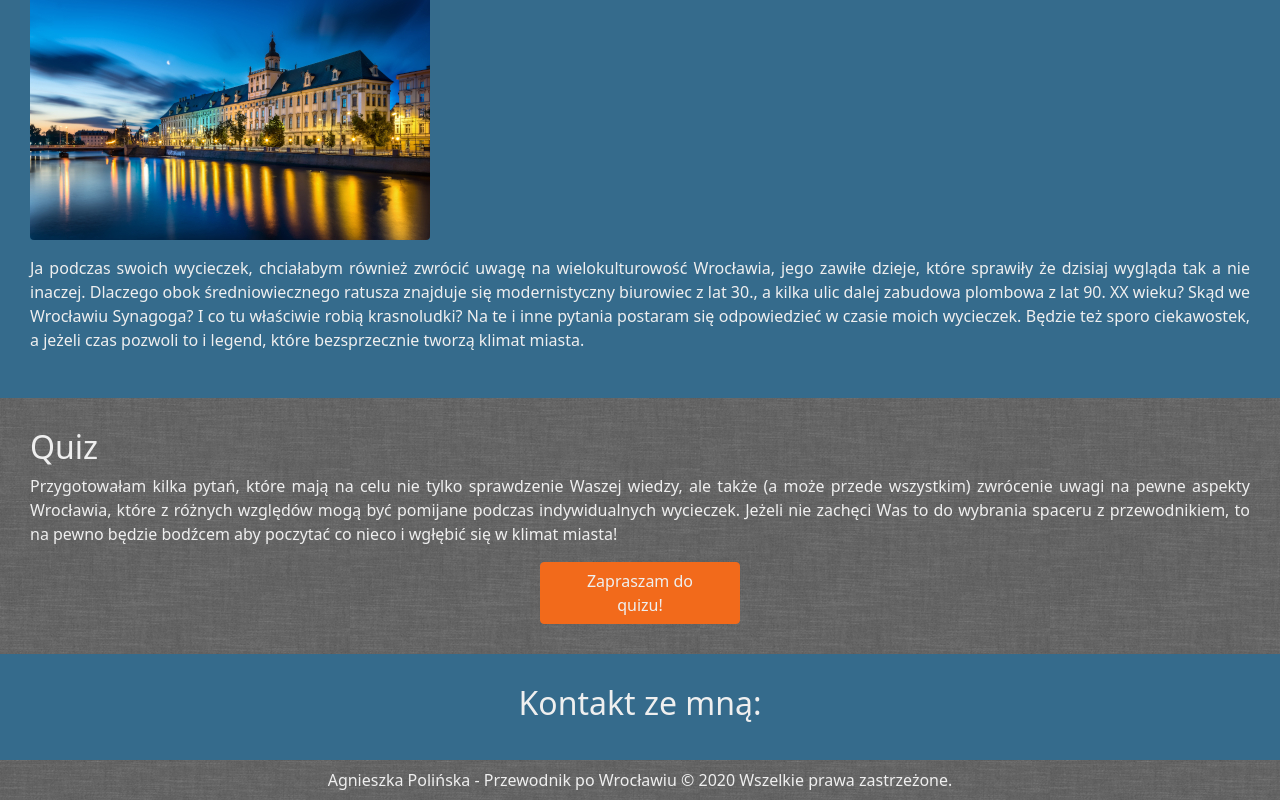
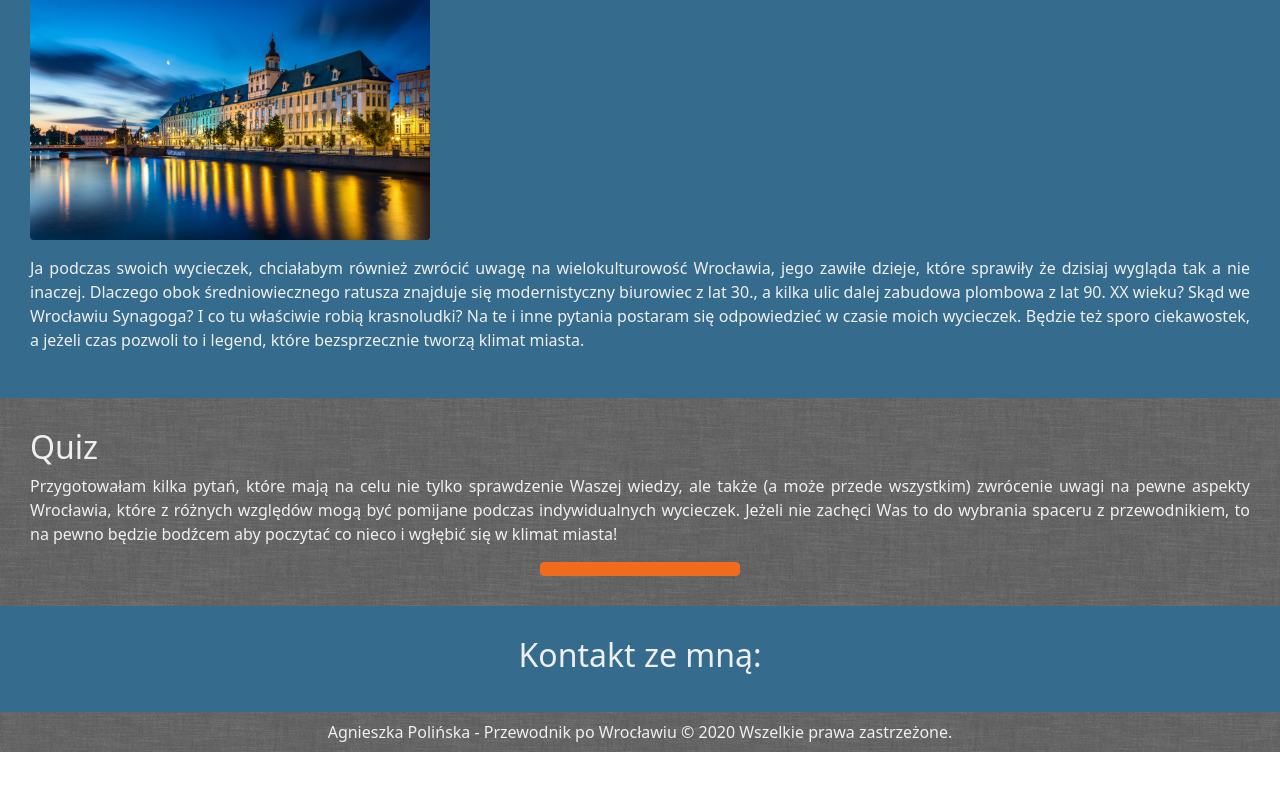
Before and after one commit to agapoli89/WroGuide-update, a React (Create React App) app: page / in a window 1280 px wide. Shown: the part 2088-2888 px from the top of the page. After the commit the page ends 2840 px from the top, so only its background shows below. Built offline with nearby package versions, Linux system fonts and the light colour scheme.

Commit message:
Change button depends on props

```diff
--- a/src/Components/Button/Button.jsx
+++ b/src/Components/Button/Button.jsx
@@ -1,8 +1,8 @@
 import './Button.scss';
 
-const Button = () => {
+const Button = ({text, additionalClass}) => {
     return (
-        <button type="submit" className="btn button button--center px-4">Zapraszam do quizu!</button>
+        <button type="submit" className={`btn button button--center px-4 ${additionalClass}`}>{text}</button>
     );
 }
 
--- a/src/Components/Button/Button.scss
+++ b/src/Components/Button/Button.scss
@@ -11,3 +11,7 @@
     margin-left: auto;
     margin-right: auto;
 }
+
+.contact-button {
+    margin-top: 20px;
+}
```
